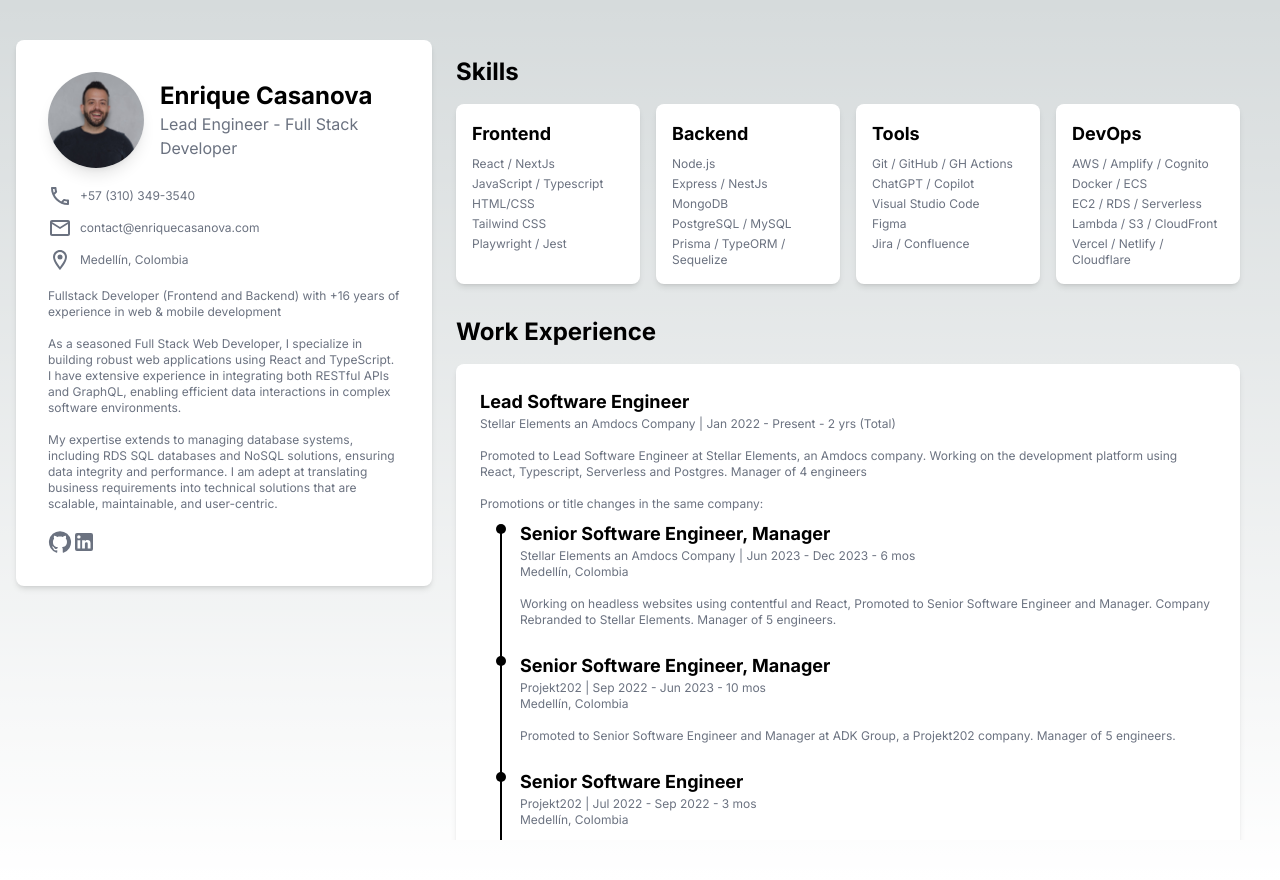
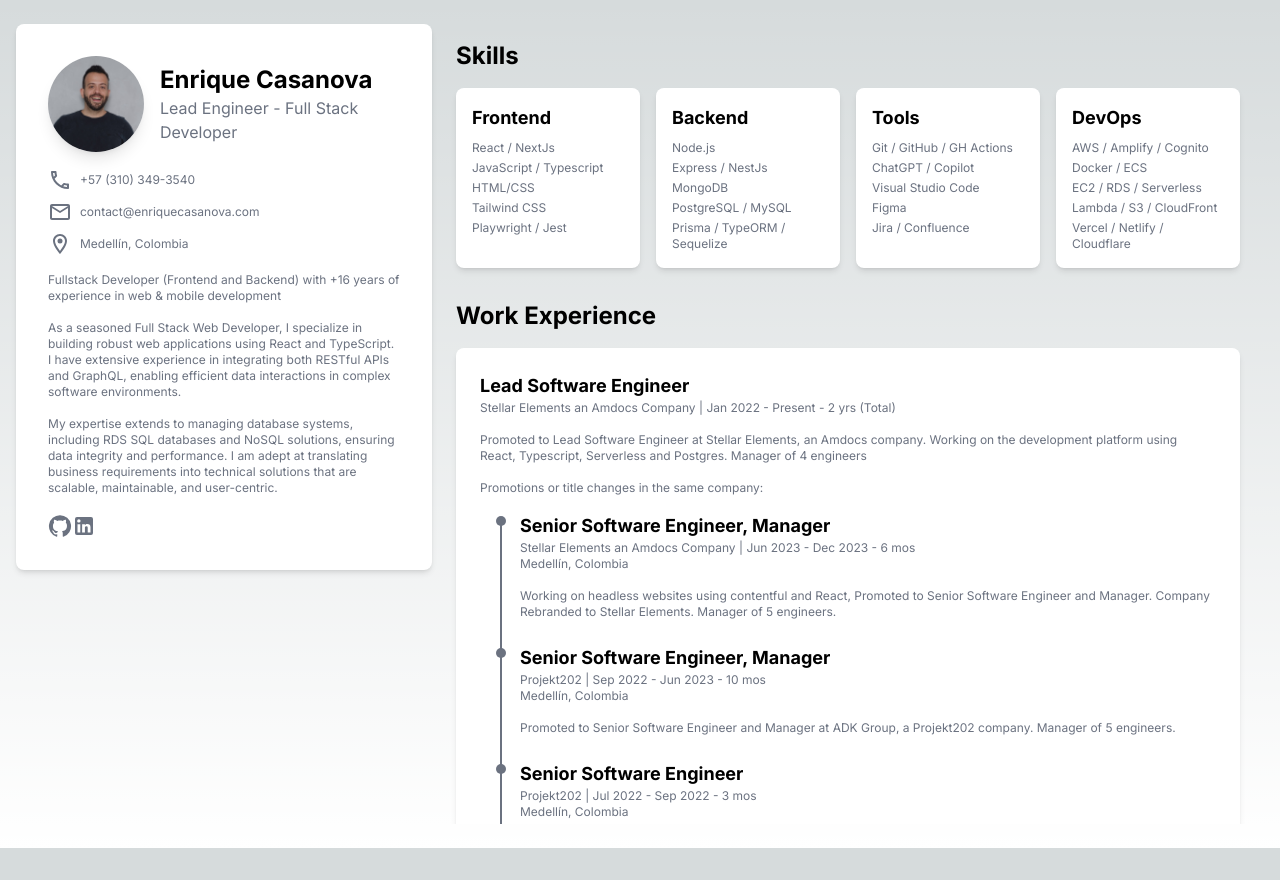
Before and after one commit to ecasanova/website, a Next.js app: page / in a window 1280 px wide. After the commit the page ends 848 px from the top, so only its background shows below. Built offline with nearby package versions, Linux system fonts and the light colour scheme.

Commit message:
chore: Update Card and Curriculum components for improved readability and functionality

```diff
--- a/src/components/Card.jsx
+++ b/src/components/Card.jsx
@@ -13,10 +13,10 @@
             )}
             {childs && (
                 <div className="mt-4 space-y-2 text-xs">
-                    <p className="text-gray-500 dark:text-gray-400 text-xs">Promotions or title changes in the same company:</p>
+                    <p className="text-gray-500 dark:text-gray-400 text-xs my-4">Promotions or title changes in the same company:</p>
                     <ul className='ml-4'>
                         {childs.map((child, index) => (
-                            <li className={`relative pl-6 before:content-[''] before:absolute before:left-0 before:top-1 before:bg-black dark:before:bg-white before:w-2.5 before:h-2.5 before:rounded-full ${index !== childs.length - 1 ? 'after:content-[""] after:absolute after:left-[4px] after:top-2.5 after:w-0.5 after:h-full after:bg-black dark:after:bg-white' : ''}`} key={index}>
+                            <li className={`relative pl-6 before:content-[''] before:absolute before:left-0 before:top-1 before:bg-gray-500 dark:before:bg-white before:w-2.5 before:h-2.5 before:rounded-full ${index !== childs.length - 1 ? 'after:content-[""] after:absolute after:left-[4px] after:top-2.5 after:w-0.5 after:h-full after:bg-gray-500 dark:after:bg-white' : ''}`} key={index}>
                                 <Child {...child}  />
                             </li>
                         ))}
--- a/src/components/Curriculum.jsx
+++ b/src/components/Curriculum.jsx
@@ -204,7 +204,7 @@
     (
     <main className="dark:bg-black">
       <div className="fluid-container mx-auto px-4">
-        <div className="grid md:grid-cols-[1fr_2fr] py-4">
+        <div className="grid md:grid-cols-[1fr_2fr]">
           <Sidebar />
           <div className="space-y-8 md:space-y-8 lg:space-y-8 md:overflow-scroll md:h-screen md:my-6 md:px-6 pt-4">
             <div>
```
